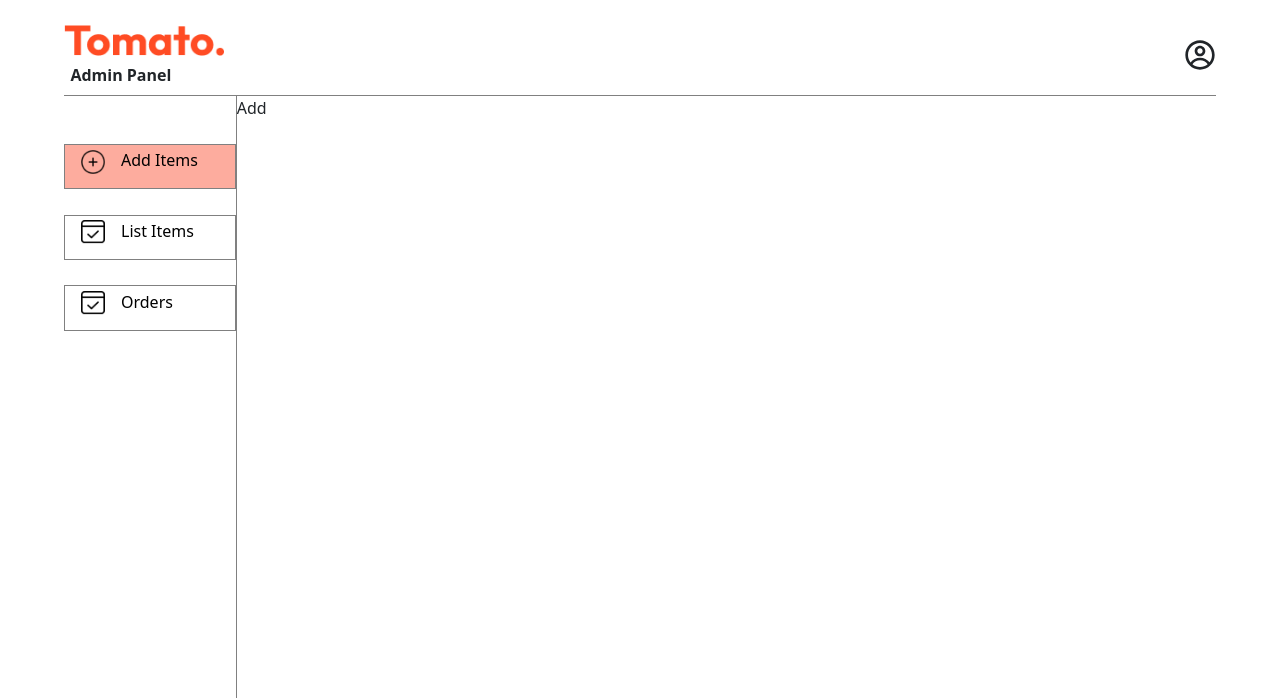
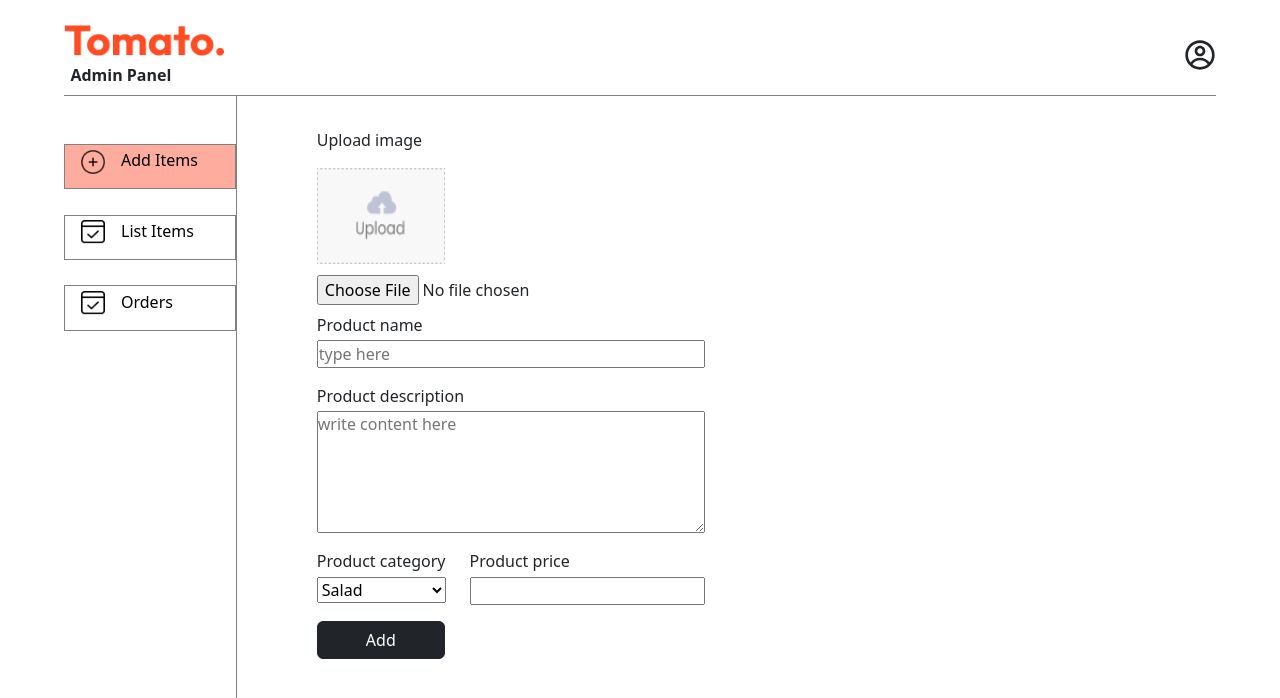
Before and after one commit to Srikargoud6/food-del-admin, a React (Create React App) app: page /add in a window 1280 px wide. Shown: the top 698 px of the page. Built offline with nearby package versions, Linux system fonts and the light colour scheme.

Commit message:
added a form to collect food details and save to db

```diff
--- a/src/App.js
+++ b/src/App.js
@@ -6,10 +6,13 @@ import { Routes, Route } from "react-router-dom";
 import Add from "./pages/Add/Add";
 import List from "./pages/List/List";
 import Orders from "./pages/Orders/Orders";
+import { ToastContainer } from "react-toastify";
+import "react-toastify/dist/ReactToastify.css";
 
 function App() {
   return (
     <div>
+      <ToastContainer />
       <Navbar />
       <div className="d-flex">
         <Sidebar />
--- a/src/pages/Add/Add.css
+++ b/src/pages/Add/Add.css
@@ -0,0 +1,23 @@
+.add-page {
+  margin: 2rem 0 0 5rem;
+}
+
+.upload-img {
+  margin: 0 0 0.5rem 0;
+  cursor: pointer;
+  height: 6rem;
+  width: 8rem;
+}
+
+.desc {
+  margin: 0.5rem 0;
+}
+
+form label {
+  margin-bottom: 0.2rem;
+}
+
+form button {
+  width: 8rem;
+  margin-top: 0.5rem;
+}
--- a/src/pages/Add/Add.jsx
+++ b/src/pages/Add/Add.jsx
@@ -1,9 +1,136 @@
-import React from "react";
+import React, { useEffect, useState } from "react";
 import "./Add.css";
 import "bootstrap/dist/css/bootstrap.css";
+import "../../assets/admin_assets/assets";
+import { assets } from "../../assets/admin_assets/assets";
+import axios from "axios";
+import { toast } from "react-toastify";
 
 const Add = () => {
-  return <div>Add</div>;
+  const url = "http://localhost:4000";
+  const [image, setImage] = useState(false);
+  const [data, setData] = useState({
+    name: "",
+    description: "",
+    category: "Salad",
+    price: "",
+  });
+
+  const onChangeHandler = (event) => {
+    const name = event.target.name;
+    const value = event.target.value;
+    setData((data) => ({ ...data, [name]: value }));
+  };
+
+  const onSubmitHandler = async (event) => {
+    event.preventDefault();
+    const formData = new FormData();
+    formData.append("name", data.name);
+    formData.append("description", data.description);
+    formData.append("price", Number(data.price));
+    formData.append("category", data.category);
+    formData.append("image", image);
+    const response = await axios.post(`${url}/api/food/add`, formData);
+    if (response.data.success) {
+      setData({
+        name: "",
+        description: "",
+        category: "Salad",
+        price: "",
+      });
+      setImage(false);
+      toast.success(response.data.message);
+    } else {
+      toast.error(response.data.message);
+    }
+  };
+
+  // useEffect(() => {
+  //   console.log(data);
+  // }, [data]);
+
+  return (
+    <div className="add-page">
+      <form className="d-flex flex-column gap-2" onSubmit={onSubmitHandler}>
+        <div className="d-flex flex-column">
+          <p>Upload image</p>
+          <label htmlFor="upload">
+            <img
+              src={image ? URL.createObjectURL(image) : assets.upload_area}
+              alt="upload"
+              className="upload-img"
+            />
+          </label>
+          <input
+            onChange={(e) => setImage(e.target.files[0])}
+            type="file"
+            name="upload"
+            id="upload"
+            required
+          />
+        </div>
+        <div className="d-flex flex-column">
+          <label htmlFor="name">Product name</label>
+          <input
+            type="text"
+            name="name"
+            id="name"
+            placeholder="type here"
+            value={data.name}
+            onChange={onChangeHandler}
+            required
+          />
+        </div>
+        <div className="d-flex flex-column desc">
+          <label htmlFor="description">Product description</label>
+          <textarea
+            name="description"
+            id="description"
+            placeholder="write content here"
+            rows={5}
+            value={data.description}
+            onChange={onChangeHandler}
+            required
+          />
+        </div>
+        <section className="d-flex gap-4">
+          <div className="d-flex flex-column">
+            <label htmlFor="category">Product category</label>
+            <select
+              name="category"
+              id="category"
+              value={data.category}
+              onChange={onChangeHandler}
+              required
+            >
+              <option value="Salad">Salad</option>
+              <option value="Rolls">Rolls</option>
+              <option value="Desert">Desert</option>
+              <option value="Sandwich">Sandwich</option>
+              <option value="Cake">Cake</option>
+              <option value="Pure veg">Pure veg</option>
+              <option value="Pasta">Pasta</option>
+              <option value="Noodles">Noodles</option>
+            </select>
+          </div>
+          <div className="d-flex flex-column">
+            <label htmlFor="price">Product price</label>
+            <input
+              type="text"
+              name="price"
+              id="price"
+              value={data.price}
+              onChange={onChangeHandler}
+              required
+            />
+          </div>
+        </section>
+        <div>
+          <button className="btn btn-dark">Add</button>
+        </div>
+      </form>
+    </div>
+  );
 };
 
 export default Add;
```
